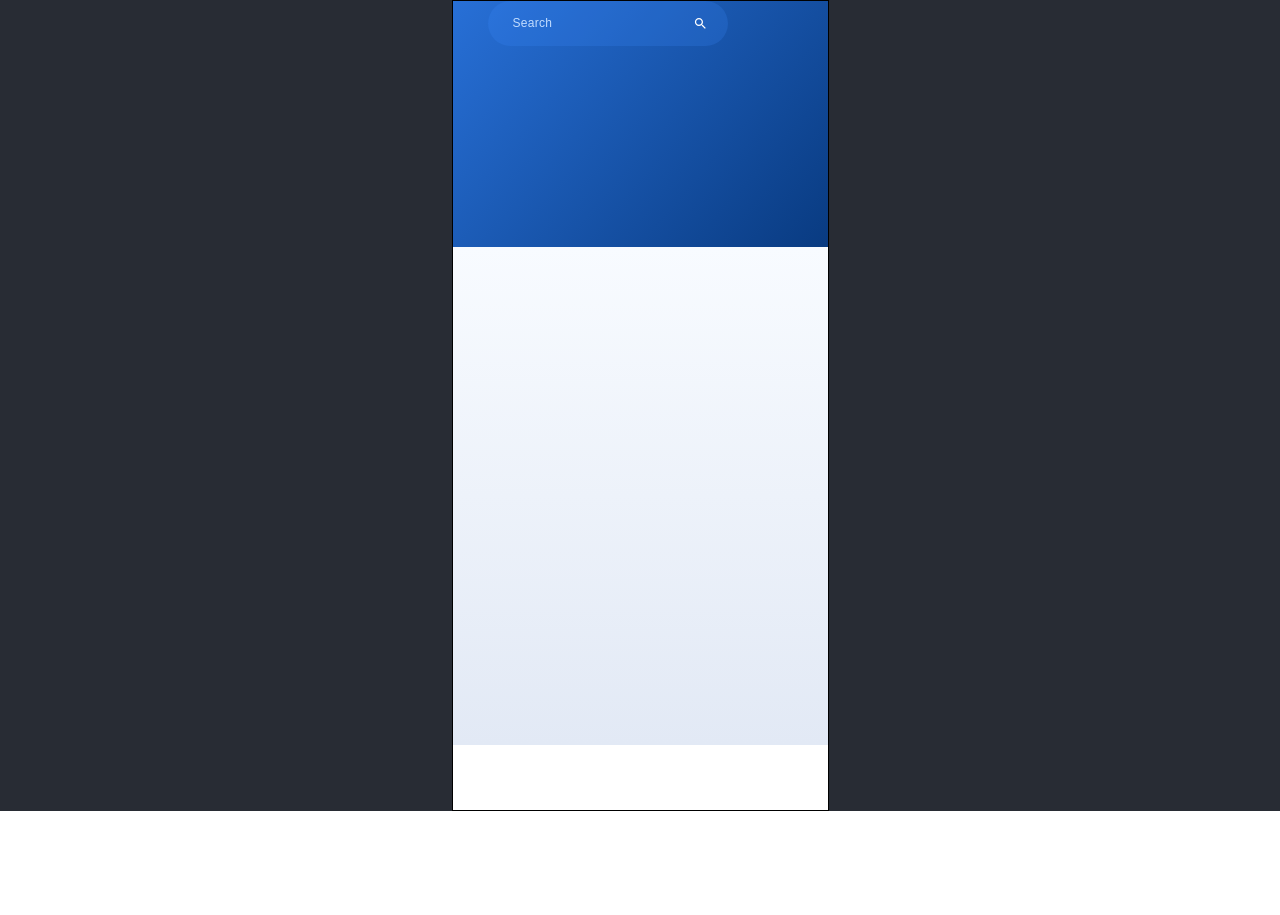
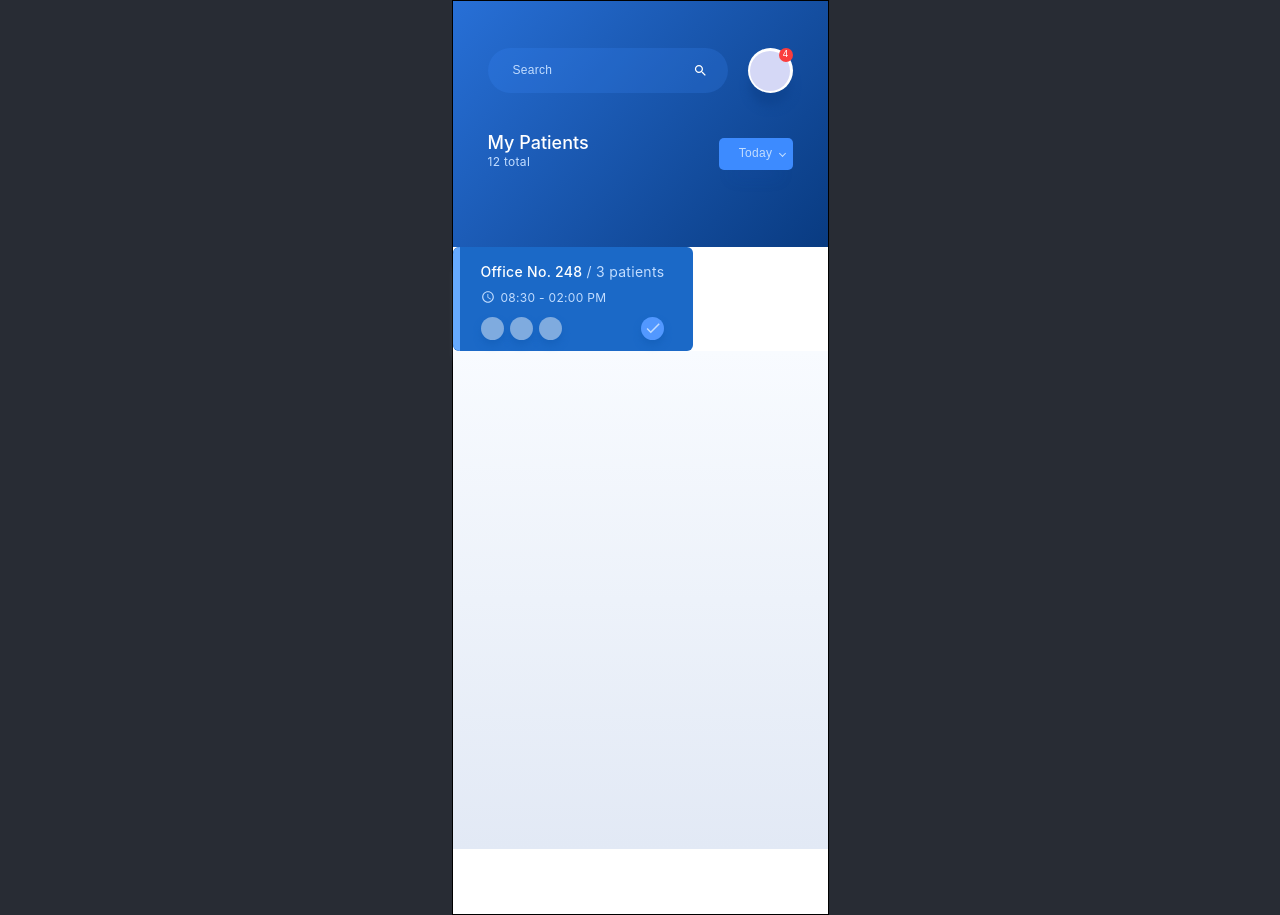
Before and after one commit to jasontau/pharmagy-react, a React (Create React App) app: page / in a window 1280 px wide. Before the commit the page ends 811 px from the top, so only its background shows below. Built offline with nearby package versions, Linux system fonts and the light colour scheme.

Commit message:
added profile, dateButton, patientCard to topBar

```diff
--- a/src/components/topBar.js
+++ b/src/components/topBar.js
@@ -1,19 +1,76 @@
 import React from 'react';
 import SearchBar from './searchBar';
+import Profile from './profile';
+import DateButton from './dateButton';
+import PatientCard from './patientCard'
 import styled from 'styled-components';
 
 const BackgroundTop = styled.div`
   width: 375px;
   height: 246px;
   background-image: linear-gradient(131deg, #2d79e6 -18%, #053476 113%);
+`;
+
+const Container = styled.div`
+  width: inherit;
   position: relative;
+  height: 169px;
+`;
+
+const SearchContainer = styled.div`
+  margin-top: 47px;
+  position: absolute;
+  display: flex;
+  justify-content: space-between;
+  display: flex;
+  width: inherit;
+`;
+
+const PatientsSummary = styled.div`
+  position: absolute;
+  bottom: 0;
+  left: 35px;
+`;
+
+const MyPatients = styled.div`
+  font-size: 18px;
+  font-weight: 500;
+  font-stretch: normal;
+  font-style: normal;
+  line-height: normal;
+  letter-spacing: normal;
+`;
+
+const TotalPatients = styled.div`
+  font-size: 12px;
+  font-weight: normal;
+  font-stretch: normal;
+  font-style: normal;
+  line-height: 1.42;
+  letter-spacing: 0.3px;
+  color: #c2ddff;
+  text-align: left;
 `;
 
 function TopBar() {
   return (
+    <>
     <BackgroundTop>
-      <SearchBar />
+      <Container>
+        <SearchContainer>
+          <SearchBar />
+          <Profile />
+        </SearchContainer>
+        <DateButton text='Today' />
+        <PatientsSummary>
+          <MyPatients>My Patients</MyPatients>
+          <TotalPatients>12 total</TotalPatients>
+        </PatientsSummary>
+      </Container>
+
     </BackgroundTop>
+    <PatientCard />
+    </>
   );
 }
 
```
